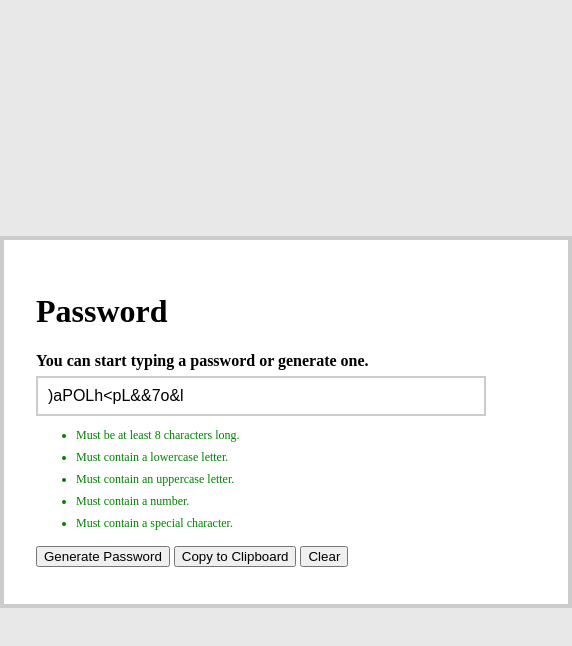
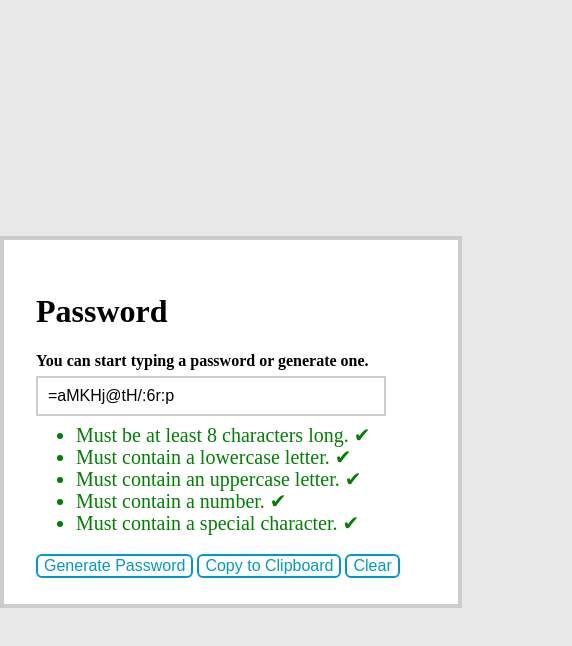
Before and after one commit to Braydon-Nelson/03-Javascript-Password, a plain HTML site: page index.html in a window 390 px wide. Both pictures are taken after typing "Sample" into the empty fields and a click on the button "Generate Password". Shown: the whole page, 572 px wide, since content can reach past the window. Drawn offline with Linux system fonts and the light colour scheme.

Commit message:
modified the button sizes and some media queries

```diff
--- a/index.html
+++ b/index.html
@@ -17,11 +17,11 @@
         <input class="password" name="password" type="text" />
 
         <ul class="checklist">
-            <li class="length">Must be at least 8 characters long.</li>
-            <li class="lowercase">Must contain a lowercase letter.</li>
-            <li class="uppercase">Must contain an uppercase letter.</li>
-            <li class="number">Must contain a number.</li>
-            <li class="special">Must contain a special character.</li>
+            <li class="length">Must be at least 8 characters long. <span id="checkLength">✔</span></li>
+            <li class="lowercase">Must contain a lowercase letter. <span id="checkLower">✔</span></li>
+            <li class="uppercase">Must contain an uppercase letter. <span id="checkUpper">✔</span></li>
+            <li class="number">Must contain a number. <span id="checkNum">✔</span></li>
+            <li class="special">Must contain a special character. <span id="checkSpec">✔</span></li>
         </ul>
         <button class="generate">Generate Password</button>
         <button class="copy">Copy to Clipboard</button>
--- a/javascript.js
+++ b/javascript.js
@@ -2,6 +2,11 @@ var password = document.querySelector(".password");
 var generatePass = document.querySelector(".generate");
 var copy = document.querySelector(".copy");
 var clear = document.querySelector(".clear");
+var checkLength = document.querySelector("#checkLength");
+var checkLower = document.querySelector("#checkLower");
+var checkUpper = document.querySelector("#checkUpper");
+var checkNum = document.querySelector("#checkNum");
+var checkSpec = document.querySelector("#checkSpec");
 
 var checklist = [
     document.querySelector(".length"),
@@ -15,8 +20,10 @@ var pattern = {
     charLength: function () {
         if (password.value.length >= 8) {
             checklist[0].setAttribute("style", "color: green;");
+            checkLength.setAttribute("style", "display: inline;")
         } else {
             checklist[0].setAttribute("style", "color: red;");
+            checkLength.setAttribute("style", "display: none;")
         }
     },
     lowercase: function () {
@@ -24,8 +31,11 @@ var pattern = {
 
         if (regex.test(password.value)) {
             checklist[1].setAttribute("style", "color: green;");
+            checkLower.setAttribute("style", "display: inline;")
         } else {
             checklist[1].setAttribute("style", "color: red;");
+            checkLower.setAttribute("style", "display: none;")
+
         }
     },
     uppercase: function () {
@@ -33,8 +43,11 @@ var pattern = {
 
         if (regex.test(password.value)) {
             checklist[2].setAttribute("style", "color: green;");
+            checkUpper.setAttribute("style", "display: inline;")
         } else {
             checklist[2].setAttribute("style", "color: red;");
+            checkUpper.setAttribute("style", "display: none;")
+
         }
     },
     number: function () {
@@ -42,8 +55,11 @@ var pattern = {
 
         if (regex.test(password.value)) {
             checklist[3].setAttribute("style", "color: green;");
+            checkNum.setAttribute("style", "display: inline;")
         } else {
             checklist[3].setAttribute("style", "color: red;");
+            checkNum.setAttribute("style", "display: none;")
+
         }
     },
     special: function () {
@@ -51,14 +67,18 @@ var pattern = {
 
         if (regex.test(password.value)) {
             checklist[4].setAttribute("style", "color: green;");
+            checkSpec.setAttribute("style", "display: inline;")
         } else {
             checklist[4].setAttribute("style", "color: red;");
+            checkSpec.setAttribute("style", "display: none;")
+
         }
     }
 };
 
 // Listen for keyup action on password field
 password.addEventListener('keyup', function () {
+
     // Check that password is a minimum of 8 characters
     pattern.charLength();
 
@@ -77,13 +97,17 @@ password.addEventListener('keyup', function () {
 });
 
 generatePass.addEventListener("click", function () {
-    var chars = "abcdefghijklmnopqrstuvwxyz!@#$%^&*()-+<>ABCDEFGHIJKLMNOP1234567890";
+    var regex = new RegExp("^(?=.*[a-z])(?=.*[A-Z])(?=.*[0-9])(?=.*[!@#\$%\^&\*])(?=.{8,})");
+    var chars = "abcdefghijklmnopqrstuvwxyz!\"#$%&'()*+,-./:;<=>?@[\]^_`{|}~ABCDEFGHIJKLMNOP1234567890";
+    do {
         var temp = "";
         var length = Math.random() * (15 - 8) + 8;
         for (var x = 0; x < length; x++) {
             var i = Math.floor(Math.random() * chars.length);
             temp += chars.charAt(i);
         }
+        console.log(temp);
+    } while (!temp.match(regex))
 
     password.value = temp;
     pattern.charLength();
--- a/style.css
+++ b/style.css
@@ -40,7 +40,34 @@ input {
 ul {
     display: block;
     margin-top: 6px;
-    font-size: 12px;
+    font-size: 15px;
     line-height: 22px;
     color: #ff0000;
 }
+
+span {
+    display: none;
+}
+
+button {
+    color: #0099CC;
+    background: transparent;
+    border: 2px solid #0099CC;
+    border-radius: 6px;
+    font-size: large;
+}
+
+@media all and (max-width:480px) {
+    ul {
+        font-size: 20px;
+    }
+    input {
+        width: 300px;
+    }
+    div {
+        width: 100%;
+    }
+    button {
+        font-size: medium;
+    }
+}
```
Lines whose indentation alone changed are shown as unchanged.
